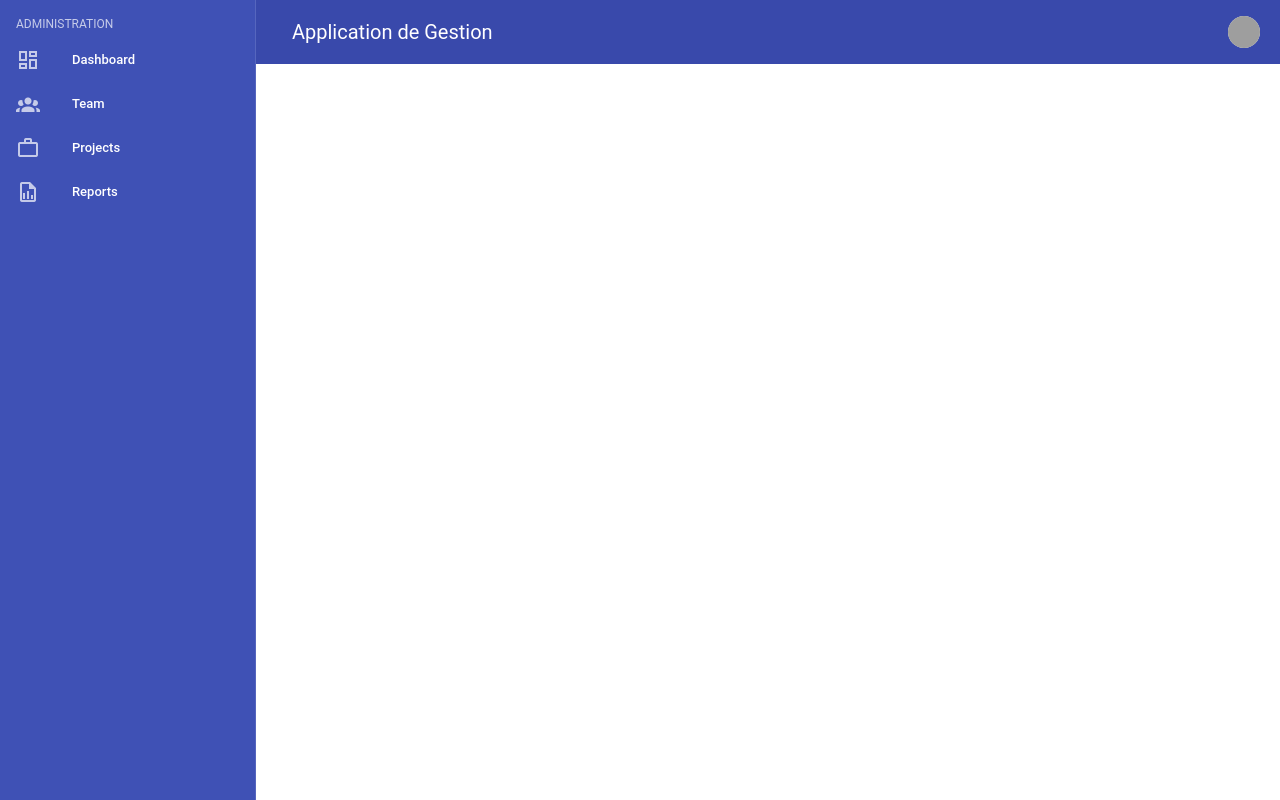
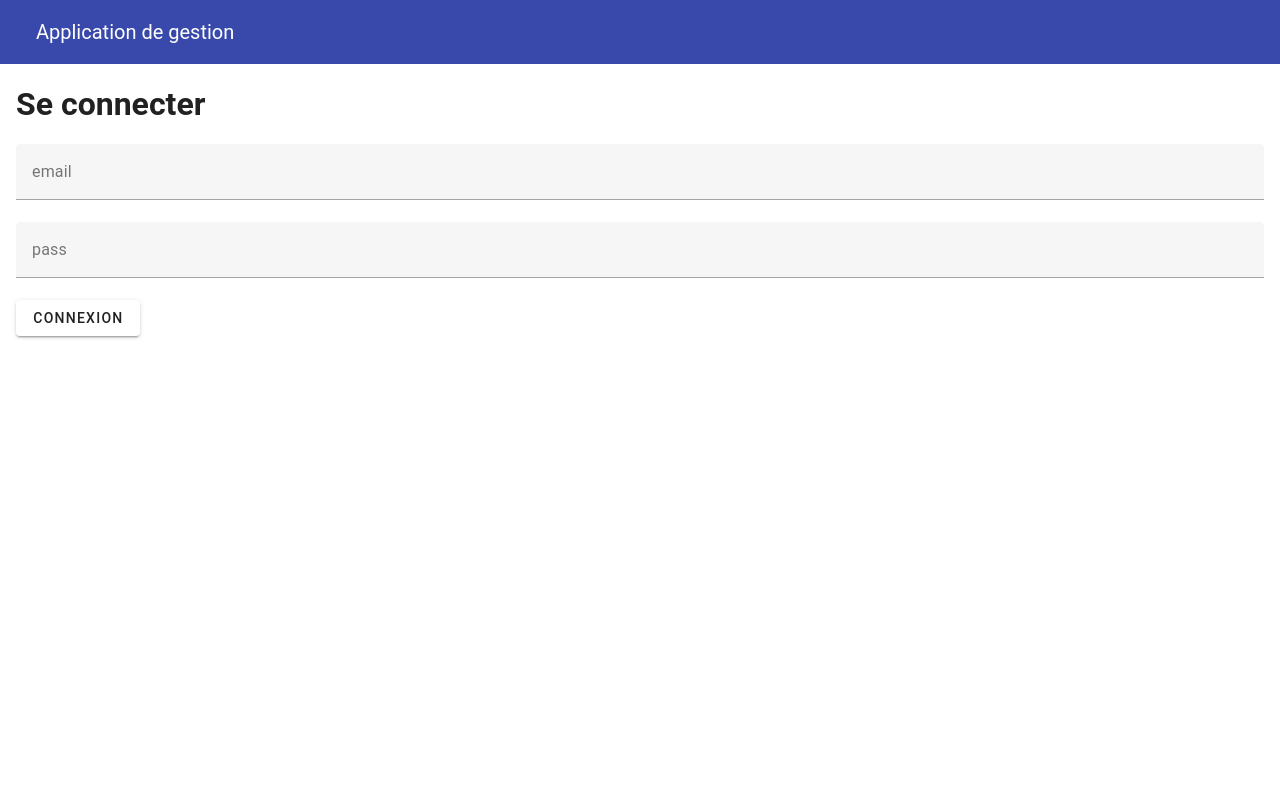
Before and after one commit to 3quanimity/nuxt-vue-vuetify-management-app, a Nuxt app: page /login in a window 1280 px wide. Built offline with nearby package versions, Linux system fonts and the light colour scheme; grey boxes are pictures that could not be loaded.

Commit message:
add login page

```diff
--- /dev/null
+++ b/layouts/login.vue
@@ -0,0 +1,14 @@
+<template>
+  <v-app>
+      <v-layout>
+          <v-app-bar class="ps-4 bg-indigo-darken-1" flat>
+              <v-app-bar-title>Application de gestion</v-app-bar-title>
+          </v-app-bar>
+          <v-main>
+              <div class="pa-4">
+                  <slot />
+              </div>
+          </v-main>
+      </v-layout>
+  </v-app>
+</template>
--- /dev/null
+++ b/pages/login.vue
@@ -0,0 +1,47 @@
+<template>
+  <v-sheet class="mx-auto" width="100%">
+      <h1>Se connecter</h1>
+      <v-spacer/>
+      <v-alert
+          v-show="error"
+          text="Olala, ça n'a pas marché ! Soit le mail n'est pas bon, soit le mot de passe n'est pas bon (ou les deux je sais pas)."
+          title="Erreur de connexion"
+          type="error"
+      ></v-alert>
+
+      <v-text-field class="mt-4" label="email" v-model="userData.email"></v-text-field>
+      <v-text-field label="pass" type="password" v-model="userData.pass"></v-text-field>
+      <v-btn @click="login">
+          Connexion
+      </v-btn>
+  </v-sheet>
+</template>
+
+<script setup lang="ts">
+import { ref } from 'vue'
+
+definePageMeta({
+  layout: 'login'
+})
+
+const userData = ref({
+  email: '',
+  pass: '',
+})
+
+const error = ref(false)
+
+const login = async () => {
+  const { data: responseData } = await useFetch(`http://localhost:3002/checkUser?email=${userData.value.email}&pass=${userData.value.pass}`, {
+      method: 'get',
+  })
+
+  if (responseData.value.length == 0) {
+      error.value = true
+  } else {
+      localStorage.setItem("isAdmin", "true");
+      navigateTo("/");
+  }
+}
+
+</script>
```
